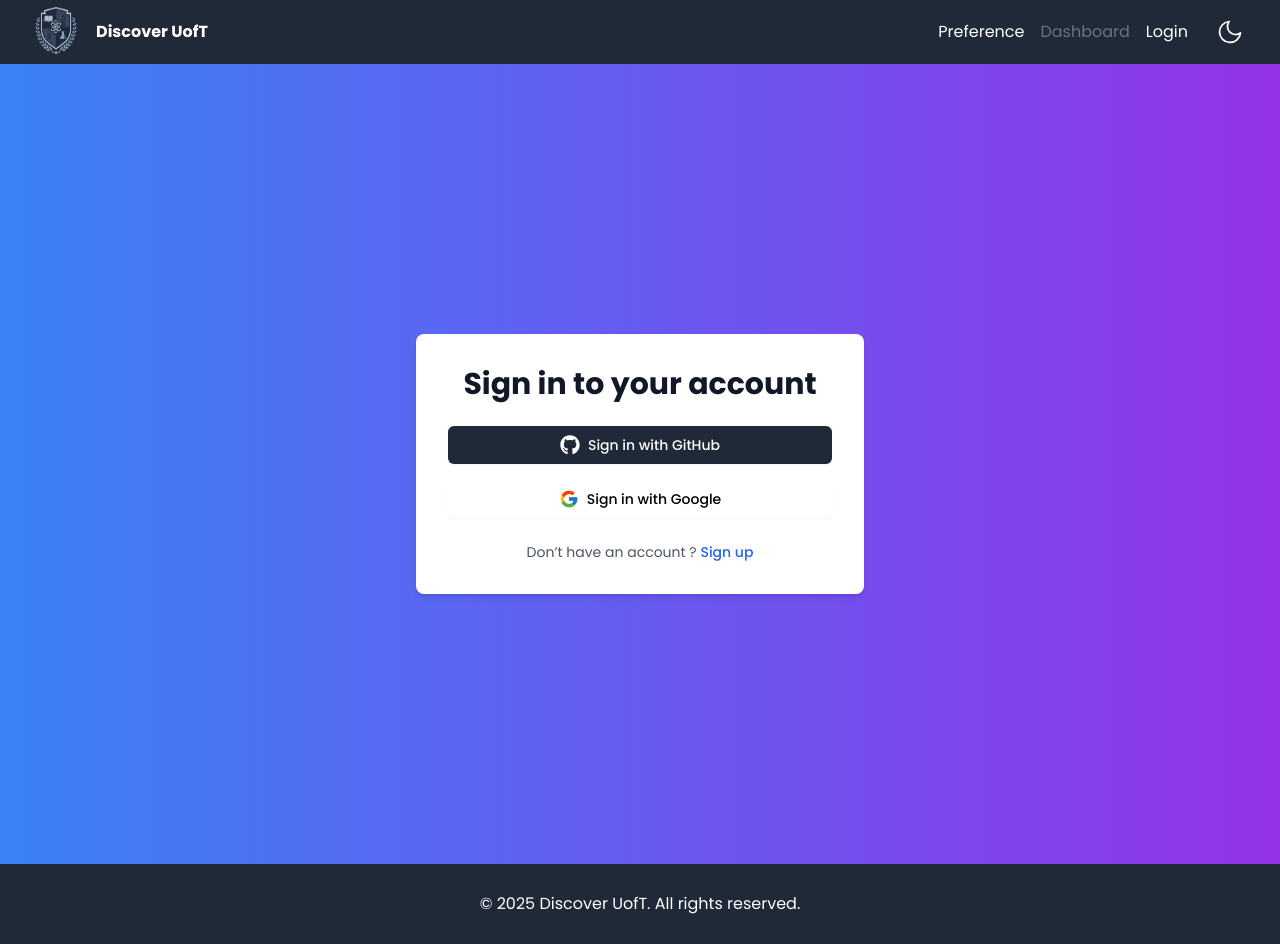
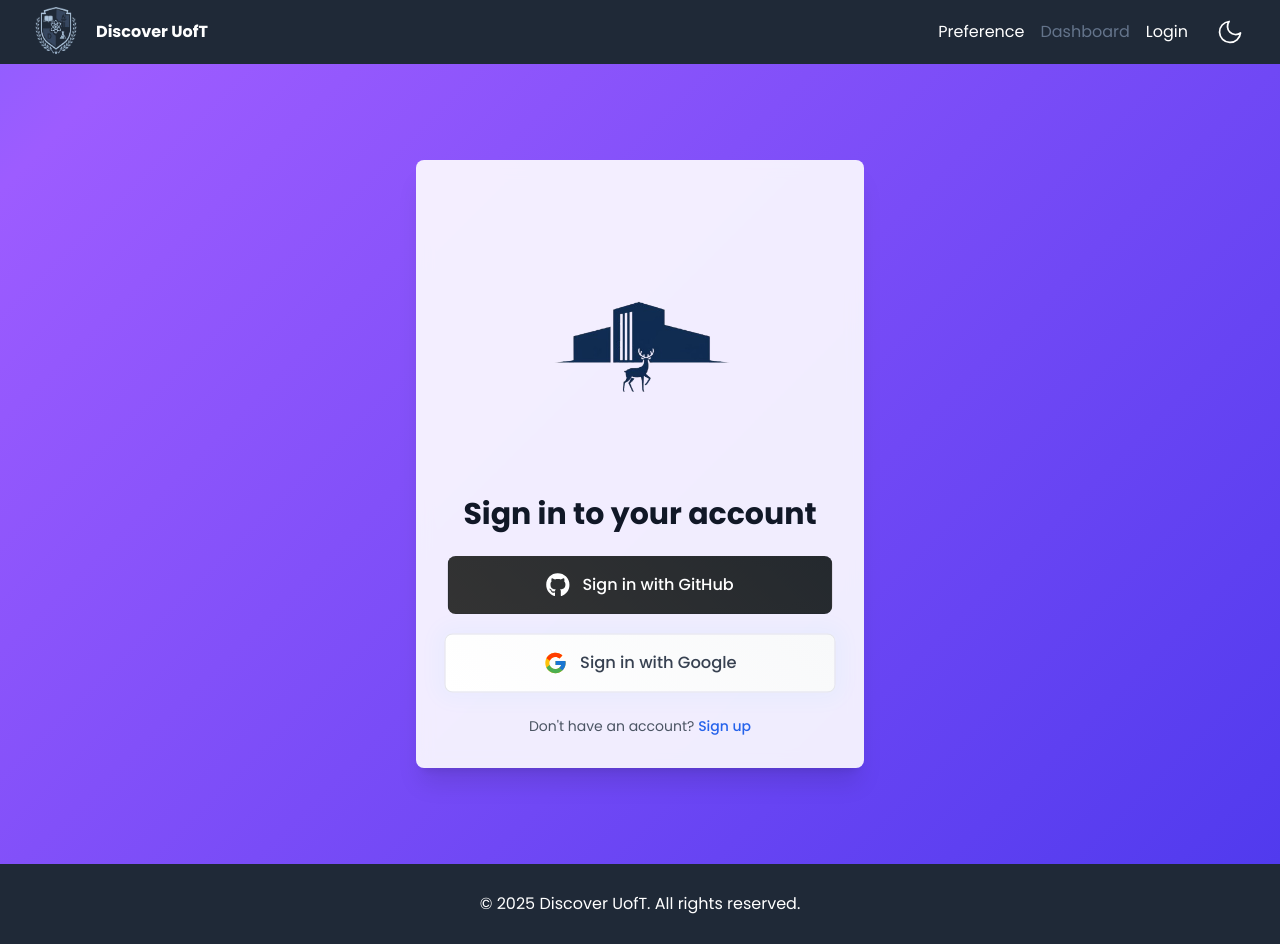
Before and after one commit to AnousAlma/deerhacksIV, a Next.js app: page /login in a window 1280 px wide. Built offline with nearby package versions, Linux system fonts and the light colour scheme; no server answers.

Commit message:
login designed

```diff
--- a/app/components/post.tsx
+++ b/app/components/post.tsx
@@ -58,8 +58,8 @@
     const [isModalOpen, setIsModalOpen] = useState(false);
 
     // Convert date strings to Date objects
-    const startDateObj = startDateTime ? new Date(startDateTime) : null;
-    const endDateObj = endDateTime ? new Date(endDateTime) : null;
+    const startDateObj = startDate ? new Date(startDate) : null;
+    const endDateObj = endDate ? new Date(endDate) : null;
 
     const formattedStartDate = dateFormat.format(new Date(startDate));
     const formattedEndDate = dateFormat.format(new Date(endDate));
--- a/app/login/page.tsx
+++ b/app/login/page.tsx
@@ -6,6 +6,8 @@
 import { useSession } from "next-auth/react";
 import { FaGithub } from "react-icons/fa";
 import { FcGoogle } from "react-icons/fc";
+import Image from "next/image";
+import logo from "../../public/images/mock_banner.png";
 
 export default function LoginPage() {
     const router = useRouter();
@@ -30,39 +32,145 @@
     };
 
     return (
-        <div className="min-h-screen flex items-center justify-center bg-gradient-to-r from-blue-500 to-purple-600 px-4" >
-            <div className="w-full max-w-md p-8 space-y-6 bg-white rounded-lg shadow-md" >
-                <h2 className="text-center text-3xl font-extrabold text-gray-900" >
-                    Sign in to your account
-                </h2>
-
-                {
-                    error && (
-                        <div className="text-center text-red-600 font-medium" > {error} </div>
-                    )
+        <div className="relative min-h-screen flex items-center justify-center px-4 overflow-hidden">
+            <style jsx>{`
+                @keyframes gradientAnimation {
+                    0% {
+                        background-position: 0% 50%;
+                    }
+                    50% {
+                        background-position: 100% 50%;
+                    }
+                    100% {
+                        background-position: 0% 50%;
+                    }
                 }
 
-                <div className="flex flex-col space-y-4" >
+                .animated-gradient {
+                    background: linear-gradient(
+                        -45deg,
+                        #00c6ff,
+                        #4c38ed,
+                        #9d5cff,
+                        #0072ff
+                    );
+                    background-size: 300% 300%;
+                    animation: gradientAnimation 8s cubic-bezier(0.4, 0, 0.2, 1) infinite;
+                }
+
+                .glass-card {
+                    background: rgba(255, 255, 255, 0.9);
+                    backdrop-filter: blur(8px);
+                    transition: all 0.3s ease;
+                }
+
+                .animated-button {
+                    position: relative;
+                    overflow: hidden;
+                    transition: all 0.5s cubic-bezier(0.4, 0, 0.2, 1);
+                }
+
+                .animated-button::before {
+                    content: '';
+                    position: absolute;
+                    top: 0;
+                    left: -100%;
+                    width: 100%;
+                    height: 100%;
+                    background: linear-gradient(
+                        120deg,
+                        transparent,
+                        rgba(255, 255, 255, 0.3),
+                        transparent
+                    );
+                    transition: all 0.7s ease;
+                }
+
+                @keyframes slowPulse {
+                    0% {
+                        box-shadow: 0 0 0 0 rgba(0, 198, 255, 0.4);
+                        transform: scale(1);
+                    }
+                    50% {
+                        box-shadow: 0 0 20px 10px rgba(0, 198, 255, 0);
+                        transform: scale(1.02);
+                    }
+                    100% {
+                        box-shadow: 0 0 0 0 rgba(0, 198, 255, 0);
+                        transform: scale(1);
+                    }
+                }
+
+                .github-button {
+                    background: linear-gradient(45deg, #333, #24292e);
+                    animation: slowPulse 3s infinite;
+                }
+
+                .google-button {
+                    background: linear-gradient(45deg, #fff, #f8f9fa);
+                    animation: slowPulse 3s infinite 1.5s;
+                }
+
+                .animated-button:hover {
+                    transform: translateY(-3px) scale(1.02);
+                    box-shadow: 0 10px 20px rgba(0, 0, 0, 0.2);
+                }
+
+                .animated-button:hover::before {
+                    left: 100%;
+                }
+
+                .animated-button:active {
+                    transform: translateY(1px) scale(0.98);
+                    box-shadow: 0 5px 10px rgba(0, 0, 0, 0.2);
+                }
+            `}</style>
+
+            <div className="animated-gradient absolute inset-0"></div>
+
+            <div className="glass-card w-full max-w-md p-8 space-y-6 rounded-lg shadow-xl relative z-10">
+                <div className="flex flex-col items-center space-y-4">
+                    <div className="relative w-72 h-72">
+                        <Image
+                            src={logo}
+                            alt="Company Logo"
+                            layout="fill"
+                            objectFit="contain"
+                            priority
+                            className="transform hover:scale-105 transition-transform duration-300"
+                        />
+                    </div>
+                    <h2 className="text-center text-3xl font-extrabold text-gray-900">
+                        Sign in to your account
+                    </h2>
+                </div>
+
+                {error && (
+                    <div className="text-center text-red-600 font-medium">
+                        {error}
+                    </div>
+                )}
+
+                <div className="flex flex-col space-y-5">
                     <button
                         onClick={() => handleOAuthLogin("github")}
-                        className="w-full flex items-center justify-center py-2 px-4 border border-transparent rounded-md shadow-sm text-sm font-medium text-white bg-gray-800 hover:bg-gray-900 transition"
+                        className="animated-button github-button w-full flex items-center justify-center py-4 px-6 border border-transparent rounded-lg text-base font-medium text-white"
                     >
-                        <FaGithub className="mr-2 h-5 w-5" />
+                        <FaGithub className="mr-3 h-6 w-6" />
                         Sign in with GitHub
                     </button>
-                    < button
-                        onClick={() => handleOAuthLogin("google")
-                        }
-                        className="w-full flex items-center justify-center py-2 px-4 border border-transparent rounded-md shadow-sm text-sm font-medium text-black bg-white hover:bg-blue-500 transition"
+                    <button
+                        onClick={() => handleOAuthLogin("google")}
+                        className="animated-button google-button w-full flex items-center justify-center py-4 px-6 border border-gray-200 rounded-lg text-base font-medium text-gray-700"
                     >
-                        <FcGoogle className="mr-2 h-5 w-5" />
+                        <FcGoogle className="mr-3 h-6 w-6" />
                         Sign in with Google
                     </button>
                 </div>
 
-                < div className="text-center text-sm text-gray-600" >
-                    Don’t have an account ? {" "}
-                    < a href="/signup" className="font-medium text-blue-600 hover:underline" >
+                <div className="text-center text-sm text-gray-600">
+                    Don't have an account?{" "}
+                    <a href="/signup" className="font-medium text-blue-600 hover:text-blue-500 hover:underline transition-colors duration-300">
                         Sign up
                     </a>
                 </div>
```
